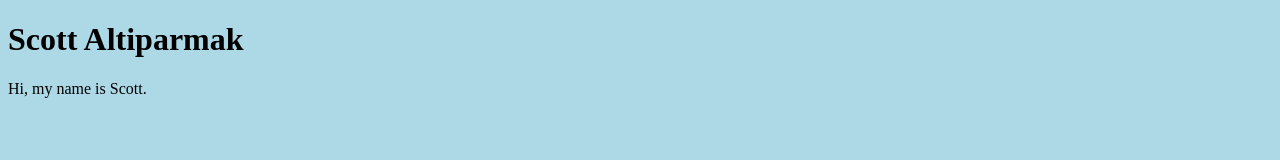
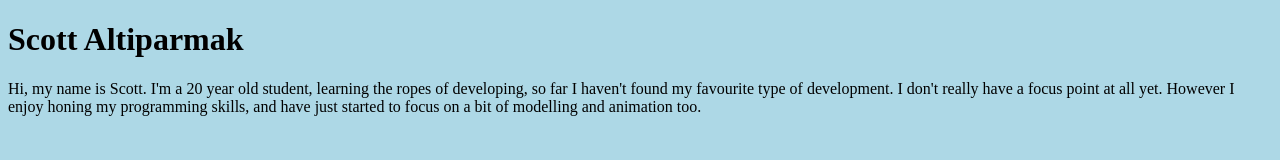
Before and after one commit to ScottAltiparmak/scottaltiparmak.github.io, a plain HTML site: page index.html in a window 1280 px wide. Drawn offline with Linux system fonts and the light colour scheme.

Commit message:
added more to my paragraph

```diff
--- a/index.html
+++ b/index.html
@@ -1,3 +1,5 @@
+
+
 <!DOCTYPE html>
 <html>
  <link rel="stylesheet" type="text/css" href="mystyle.css">
@@ -8,6 +10,7 @@
       <script>
         document.getElementById("demo").innerHTML = "My First JavaScript";
       </script>
-    <p>Hi, my name is Scott.</p>
+    <p>Hi, my name is Scott. I'm a 20 year old student, learning the ropes of developing, so far I haven't found my favourite type of development.
+        I don't really have a focus point at all yet. However I enjoy honing my programming skills, and have just started to focus on a bit of modelling and animation too.</p>
   </body>
   </html>
```
